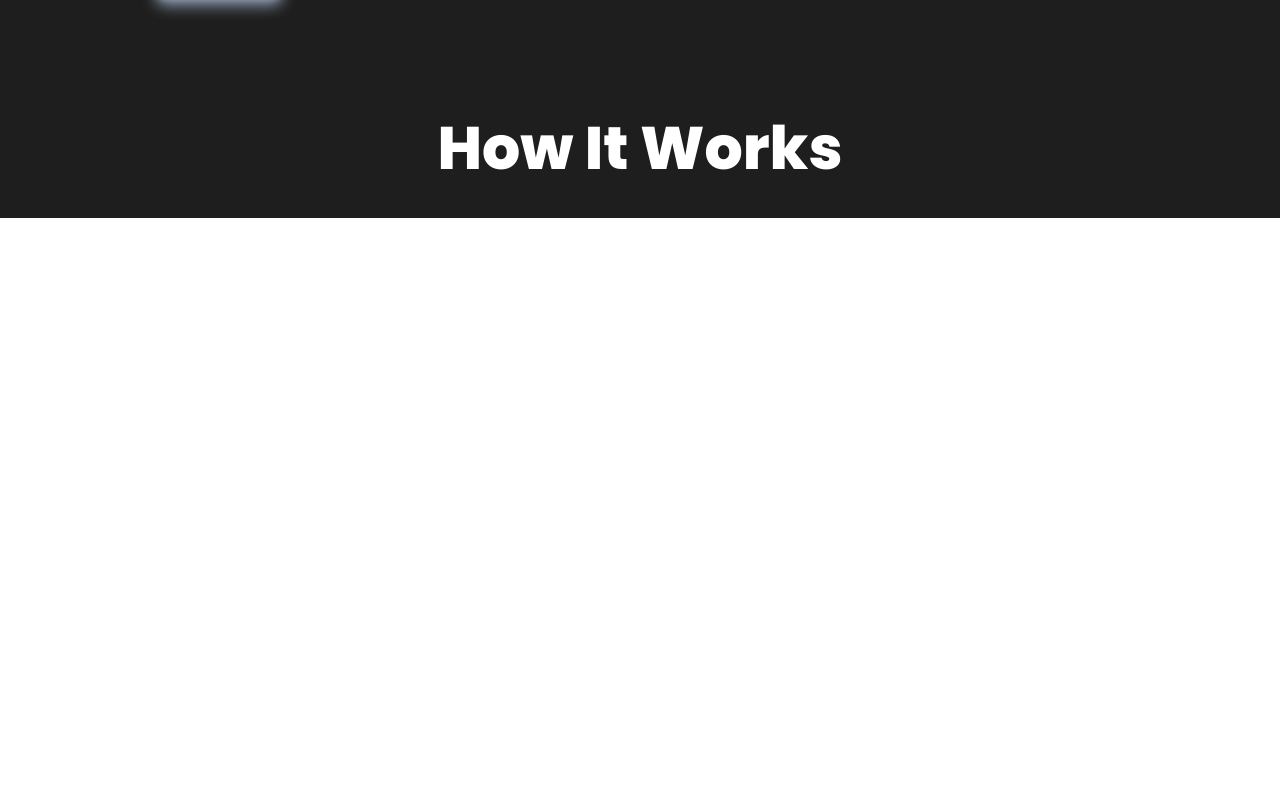
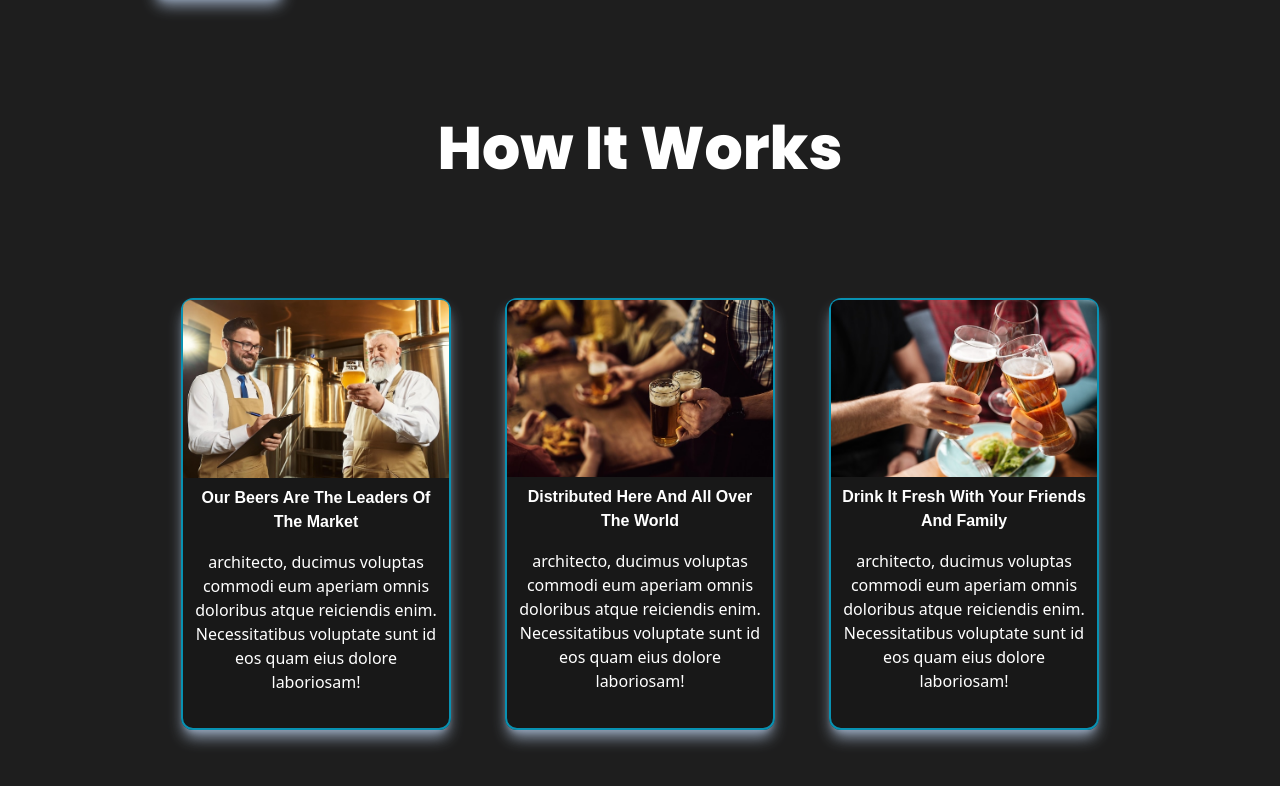
Before and after one commit to Doking517/breweries_site, a React (Vite) app: page / in a window 1280 px wide. Shown: the part 486-1272 px from the top of the page. Before the commit the page ends 800 px from the top, so only its background shows below. Built offline with nearby package versions, Linux system fonts and the light colour scheme.

Commit message:
creating the card section

```diff
--- a/src/App.jsx
+++ b/src/App.jsx
@@ -1,11 +1,12 @@
 import React from 'react';
 import GlobalTitle from './components/globalTitle/gobalTitle';
 import Hero from './components/Hero/Hero';
+import HowItWorks from './components/HowItWorks/HowItWorks';
 import Navbar from './components/Navbar/Navbar';
 
 const App = () => {
 	return (
-		<div className="bg-[#1e1e1e] p-10 w-[100vw] self-center text-white">
+		<div className="bg-[#1e1e1e] p-10 sm:p-10 w-[100vw] self-center text-white">
 			<Navbar />
 
 			<Hero
@@ -18,6 +19,29 @@ const App = () => {
 				imagePath="../src/assets/img/top-view-shot-glass-lager-beer-with-cup-peanuts-metal-screen-tray_181624-59484.jpg"
 			/>
 			<GlobalTitle titleText="How It Works" />
+			<section className="sm:flex block p-[5%] sm:gap-[5%] sm:justify-center items-center flex-1">
+				<HowItWorks
+					imgPath="../src/assets/img/beer-usine-testing.jpg"
+					titleCard="Our beers are the leaders of the market"
+					textContent="architecto, ducimus voluptas commodi eum aperiam omnis doloribus atque
+					reiciendis enim. Necessitatibus voluptate sunt id eos quam eius dolore
+					laboriosam!"
+				/>
+				<HowItWorks
+					imgPath="../src/assets/img/beer-service.jpg"
+					titleCard="Distributed here and all over the world"
+					textContent="architecto, ducimus voluptas commodi eum aperiam omnis doloribus atque
+					reiciendis enim. Necessitatibus voluptate sunt id eos quam eius dolore
+					laboriosam!"
+				/>
+				<HowItWorks
+					imgPath="../src/assets/img/beer-sharing.jpg"
+					titleCard="Drink it fresh with your friends and family"
+					textContent="architecto, ducimus voluptas commodi eum aperiam omnis doloribus atque
+					reiciendis enim. Necessitatibus voluptate sunt id eos quam eius dolore
+					laboriosam!"
+				/>
+			</section>
 		</div>
 	);
 };
--- a/src/components/GlobalTitle/GobalTitle.jsx
+++ b/src/components/GlobalTitle/GobalTitle.jsx
@@ -2,7 +2,7 @@ import React from 'react';
 
 const GlobalTitle = ({ titleText }) => {
 	return (
-		<div className="flex justify-center items-center mt-[10%]">
+		<div className="flex justify-center items-center mt-[10%] pb-[5%] ">
 			<h1 className="text-2xl sm:text-6xl font-extrabold font-poppins-extrabold">
 				{titleText}
 			</h1>
--- a/src/components/HowItWorks/HowItWorks.jsx
+++ b/src/components/HowItWorks/HowItWorks.jsx
@@ -1,20 +1,16 @@
 import React from 'react';
 
-const HowItWorks = ({ imgPath,textContent }) => {
+const HowItWorks = ({ imgPath, textContent, titleCard }) => {
 	return (
-
-			<section className="block">
-				<div>
-					<img
-						src={imgPath}
-						alt="image"
-					/>
-					<p>
-						{textContent}
-					</p>
-				</div>
-			</section>
-
+		<div className="w-[95%] sm:w-[25%] border-cyan-600 border-2 border-solid rounded-xl shadow-lg shadow-slate-400 mb-[8%] bg-black/20 -bottom-10 hover:bottom-0 opacity-100 hover:opacity-60 transition-all duration-300">
+			<img
+				src={imgPath}
+				alt="image"
+				className="rounded-tl-[0.5rem] rounded-tr-[0.5rem] w-full h-auto sm:w-full "
+			/>
+			<h1 className='font-poppins-regular font-extrabold text-center p-2 capitalize'>{titleCard}</h1>
+			<p className=" mb-[10%] text-center p-2">{textContent}</p>
+		</div>
 	);
 };
 
```
